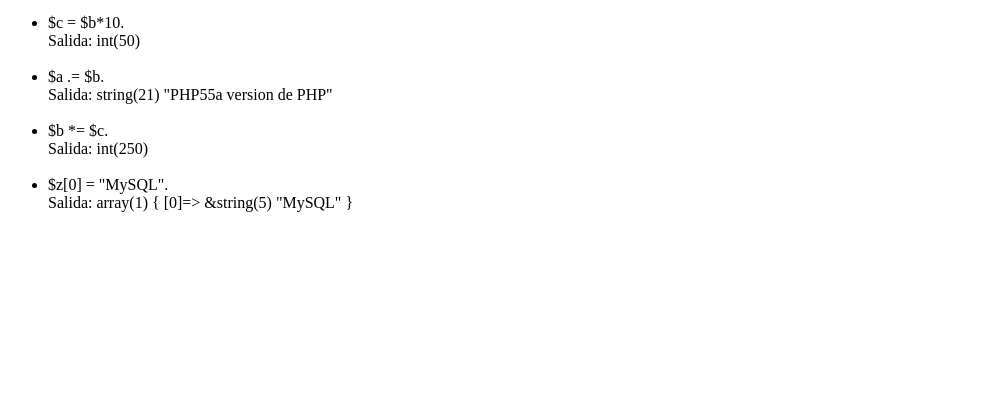
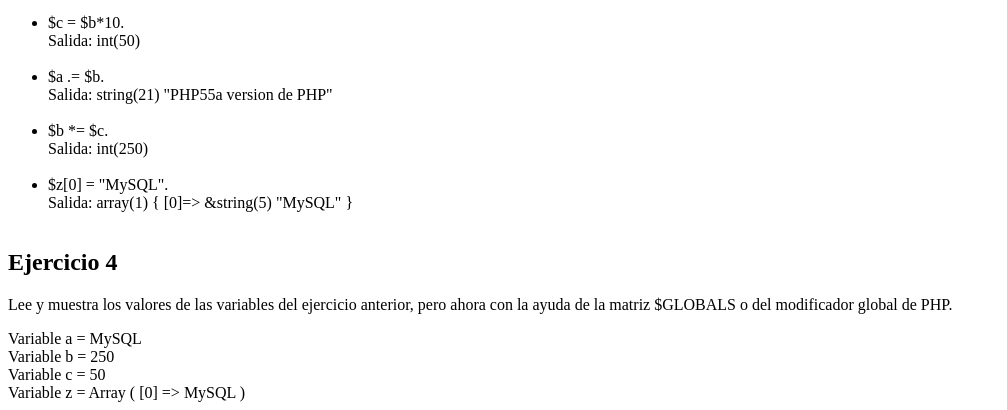
Before and after one commit to Ivonneperezf/tecweb, a PHP site: page / in a window 1280 px wide. Shown: the part 903-1313 px from the top of the page, without its empty margins (0-1007 px from the left). Before the commit the page ends 1115 px from the top, so only its background shows below. Run offline with PHP 8.4, Linux system fonts and the light colour scheme.

Commit message:
Se reaizo el ejercicio 4

```diff
--- a/practicas/p05/index.php
+++ b/practicas/p05/index.php
@@ -109,6 +109,42 @@
         echo"</li><br>";
 
         echo"</ul>";
+
+        unset($a);
+        unset($b);
+        unset($c);
+        unset($z);
+
+        //EJERCICIO 4------------------------------------------------------------------------------
+        echo '<h2>Ejercicio 4</h2><p>Lee y muestra los valores de las variables del ejercicio anterior,
+         pero ahora con la ayuda de la matriz $GLOBALS o del modificador global de PHP.</p>';
+
+        $a = "PHP5";
+        $z[] = &$a;
+        $b = "5a version de PHP";
+        $c = $b*10;
+        $a .= $b;
+        $b *= $c;
+        $z[0] = "MySQL";
+        function val_variables(){
+            echo "Variable a = ";
+            print_r($GLOBALS['a']);
+            echo "<br>";
+            echo "Variable b = ";
+            print_r($GLOBALS['b']);
+            echo "<br>";
+            echo "Variable c = ";
+            print_r($GLOBALS['c']);
+            echo "<br>";
+            echo "Variable z = ";
+            print_r($GLOBALS['z']);
+            echo "<br>";
+        }
+        val_variables();
+        unset($a);
+        unset($b);
+        unset($c);
+        unset($z);
         ?>
     </body>
 </html>
```
